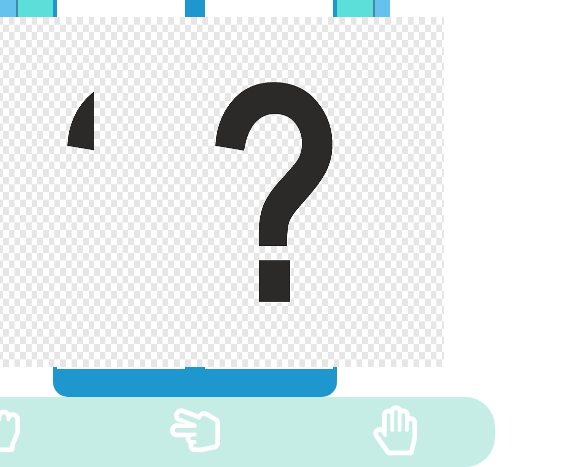
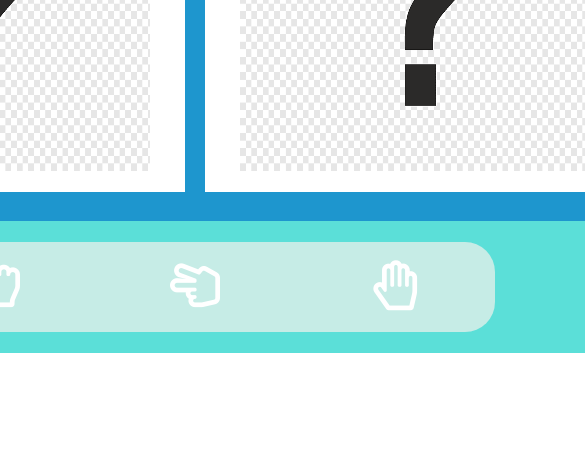
Before and after one commit to LTH4823/practice-game-rsp, a plain HTML site: page src/index.html in a window 390 px wide. Shown: the part 491-958 px from the top of the page, 585 px wide, since content can reach past the window. After the commit the page ends 844 px from the top, so only its background shows below. Drawn offline with Linux system fonts and the light colour scheme.

Commit message:
add media query

```diff
--- /dev/null
+++ b/src/css/media/media.css
@@ -0,0 +1,6 @@
+@media screen and (max-width: 1200px) {
+  .board {
+    width: 1165px;
+    height: 902px;
+  }
+}
--- a/src/css/style.css
+++ b/src/css/style.css
@@ -1,8 +1,9 @@
 @import "reset.css";
 @import "./component/user.css";
 @import "./component/board.css";
+@import "./media/media.css";
 
-#main {
+.main {
   width: 100vw;
   height: 100vh;
   display: flex;
--- a/src/index.html
+++ b/src/index.html
@@ -15,7 +15,7 @@
     <script type="module" src="./js/index.js" defer></script>
   </head>
   <body>
-    <div id="main">
+    <div class="main">
       <div class="board">
         <div class="board_title">
           <p>Starting Rack! Sissors! Paper!</p>
--- a/src/js/parameter/parameter.js
+++ b/src/js/parameter/parameter.js
@@ -5,7 +5,3 @@ export const user = document.querySelector("#user"),
   opponentImg = opponent.querySelector(".opponet_img"),
   opponentResult = opponent.querySelector(".opponent_result"),
   btns = document.querySelector(".board_btns");
-
-// let hand,
-//   userCount = 0,
-//   opponentCount = 0;
```
